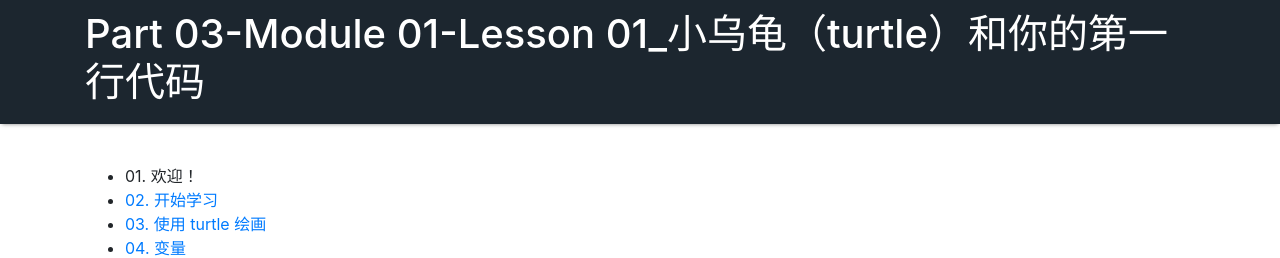
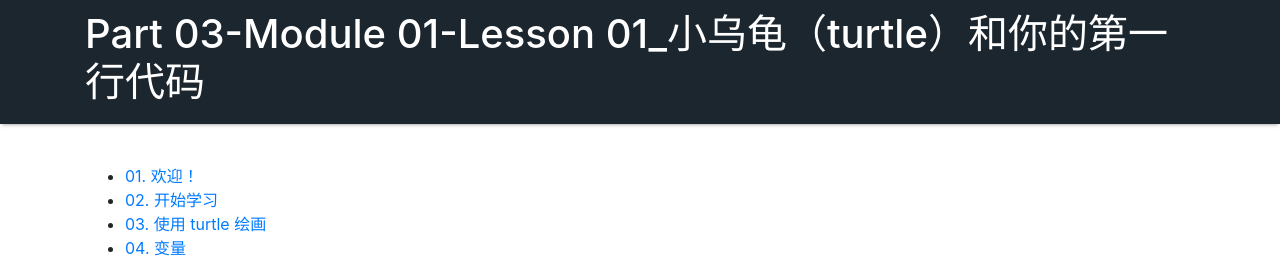
Before and after one commit to learn-udacity/Course-Trial, a plain HTML site: page Part 03-Module 01-Lesson 01_小乌龟（turtle）和你的第一行代码/index.html in a window 1280 px wide. Shown: the top 258 px of the page. Drawn offline with Linux system fonts and the light colour scheme.

Commit message:
Update index.html

```diff
--- a/Part 03-Module 01-Lesson 01_小乌龟（turtle）和你的第一行代码/index.html
+++ b/Part 03-Module 01-Lesson 01_小乌龟（turtle）和你的第一行代码/index.html
@@ -36,8 +36,7 @@
         <div class="row">
           <div class="col-12">
             <ul>
-  <li><a
-         ="01. 欢迎！.html">01. 欢迎！</a></li>
+  <li><a href="01. 欢迎！.html">01. 欢迎！</a></li>
   <li><a href="02. 开始学习.html">02. 开始学习</a></li>
   <li><a href="03. 使用 turtle 绘画.html">03. 使用 turtle 绘画</a></li>
   <li><a href="04. 变量.html">04. 变量</a></li>
```
